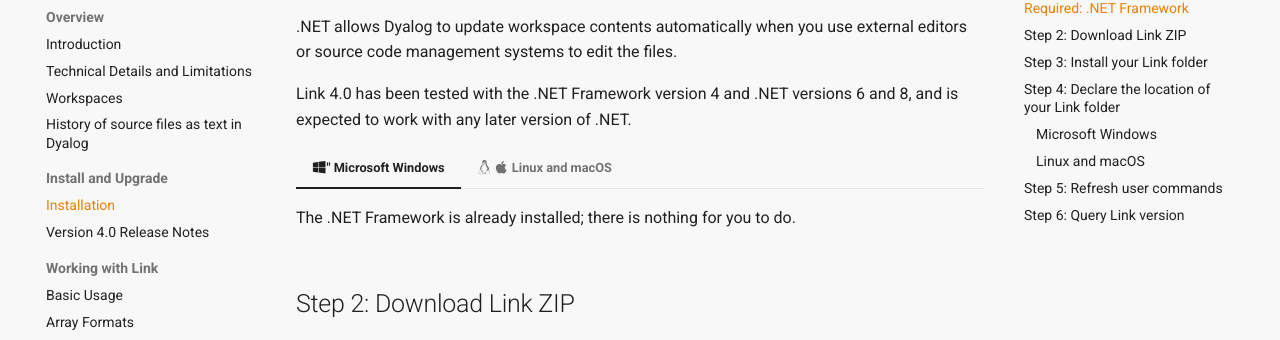
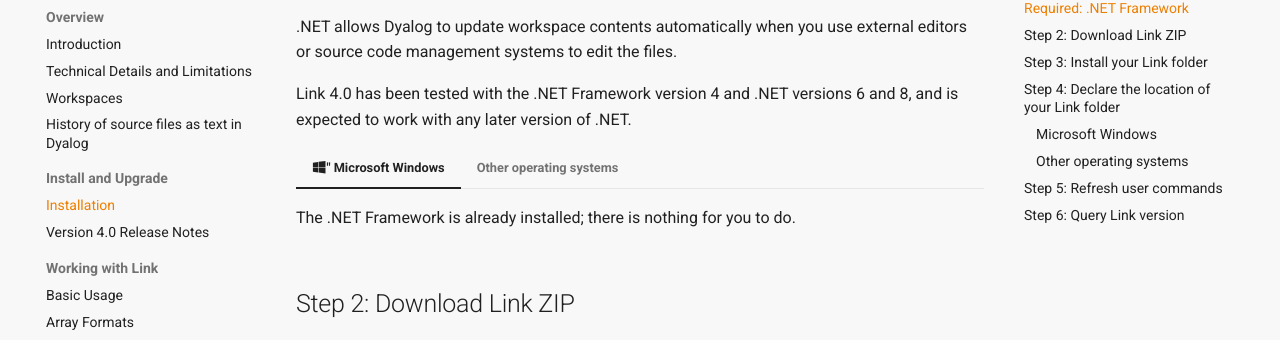
Before and after one commit to Dyalog/link, an MkDocs documentation site: the page built from docs/Usage/Installation.md, in a window 1280 px wide and 1400 px high, scrolled down 470 px. Shown: the part 100-440 px from the top of the window. Built offline with MkDocs 1.6.1 and Material for MkDocs 9.7.7, drawn with Linux system fonts in a browser that asks for light colours; comment, search, counter and statistics services are not loaded; the version menu is left out; some of the changed text lies outside the part shown.

Commit message:
Other operating systems include more than macOS and Linux

```diff
--- a/docs/Usage/Installation.md
+++ b/docs/Usage/Installation.md
@@ -25,7 +25,7 @@
 
 	The .NET Framework is already installed; there is nothing for you to do.
 
-=== ":fontawesome-brands-linux: :fontawesome-brands-apple: Linux and macOS"
+=== "Other operating systems"
 
 	Download .NET and follow the installation instructions.
 
@@ -99,7 +99,7 @@
 
 ==FIXME==
 
-### :fontawesome-brands-linux: :fontawesome-brands-apple: Linux and macOS
+### Other operating systems
 
 Select a configuration file.
 
```
